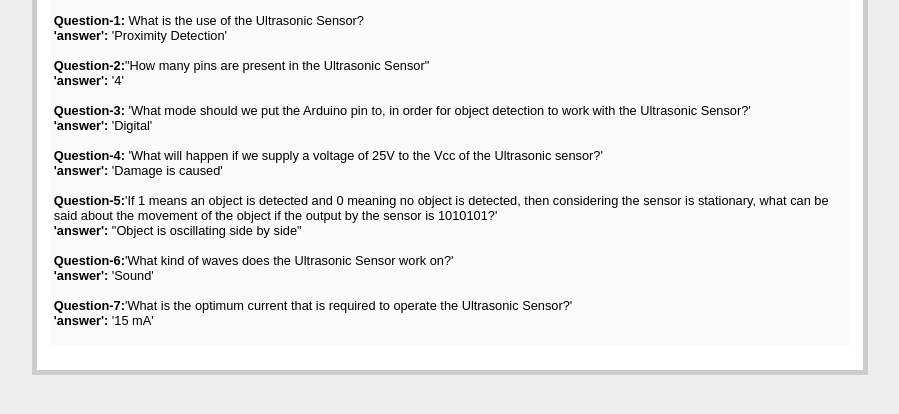
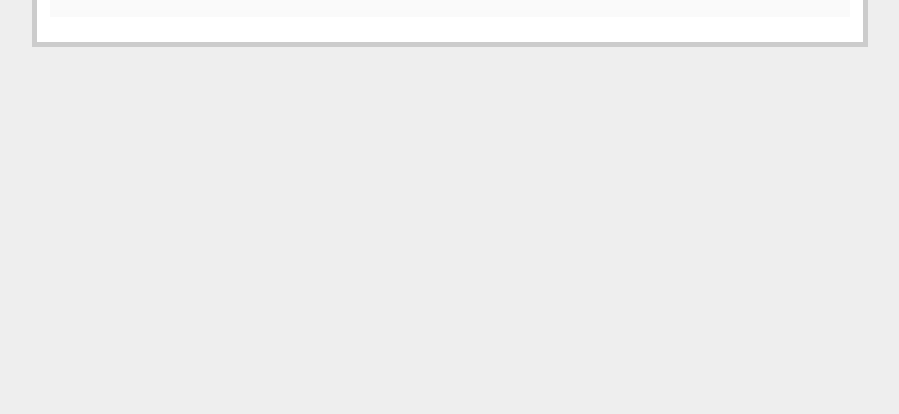
Before and after one commit to darekarankita0/mcq-quiz, a Flask app: template templates/end_miniquiz.html in a window 1280 px wide. Shown: the part 218-632 px from the top of the page, without its empty margins (190-1089 px from the left). Run offline with Flask 2, Linux system fonts and the light colour scheme; the template is opened without the code that fills it, so the values that code supplies are empty.

Commit message:
Update end_miniquiz.html

```diff
--- a/templates/end_miniquiz.html
+++ b/templates/end_miniquiz.html
@@ -21,13 +21,4 @@ Correct answers:
 Wrong answers:
 <label for="wronga" >{{summary["wrong"]}}</label>
 </p>
-<p>
- <b>Question-1:</b> What is the use of the Ultrasonic Sensor?<br><b>'answer': </b>'Proximity Detection'<br><br><b>Question-2:</b>"How many pins are present in the Ultrasonic Sensor"<br><b>'answer': </b>'4'
-<br><br><b>Question-3:</b> 'What mode should we put the Arduino pin to, in order for object detection to work with the Ultrasonic Sensor?'<br><b>'answer': </b>'Digital'<br><br>
-<b>Question-4:</b> 'What will happen if we supply a voltage of 25V to the Vcc of the Ultrasonic sensor?'<br><b>'answer': </b>'Damage is caused'<br><br>
-<b>Question-5:</b>'If 1 means an object is detected and 0 meaning no object is detected, then considering the
- sensor is stationary, what can be said about the movement of the object if the output by the sensor is 1010101?'<br><b>'answer':</b> "Object is oscillating side by side"<br><br>
-<b>Question-6:</b>'What kind of waves does the Ultrasonic Sensor work on?'<br><b>'answer': </b>'Sound'<br><br>
-<b>Question-7:</b>'What is the optimum current that is required to operate the Ultrasonic Sensor?'<br><b>'answer':</b> '15 mA'
-</p>
 </div>
```
